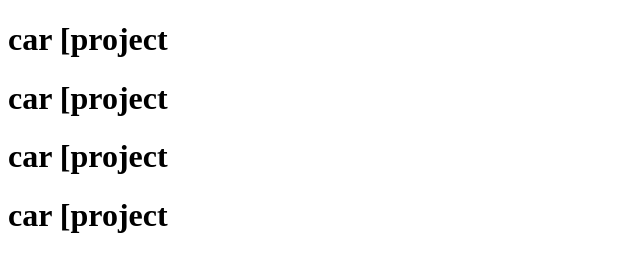
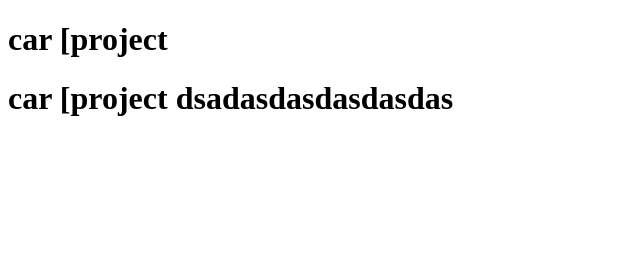
Before and after one commit to AnnaZhizhiashvili/carProject, a plain HTML site: page index.html in a window 1280 px wide. Shown: the whole page, without its empty margins (0-640 px from the left). Drawn offline with Linux system fonts and the light colour scheme.

Commit message:
Update index.html

```diff
--- a/index.html
+++ b/index.html
@@ -8,8 +8,7 @@
 
 
 <h1>car [project</h1>
-<h1>car [project</h1>
-<h1>car [project</h1>
-<h1>car [project</h1>
+<h1>car [project dsadasdasdasdasdas</h1>
+
 </body>
 </html>
```
